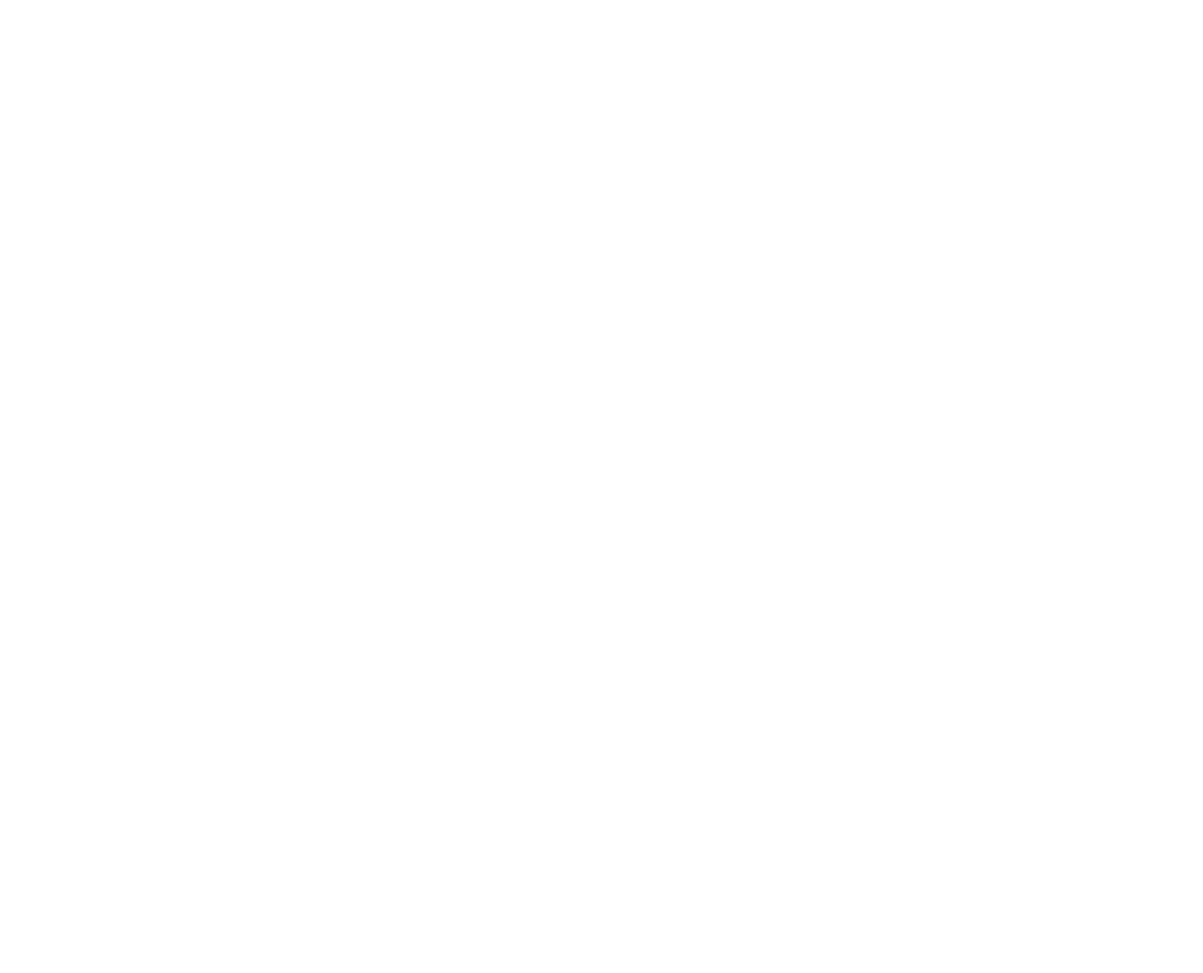
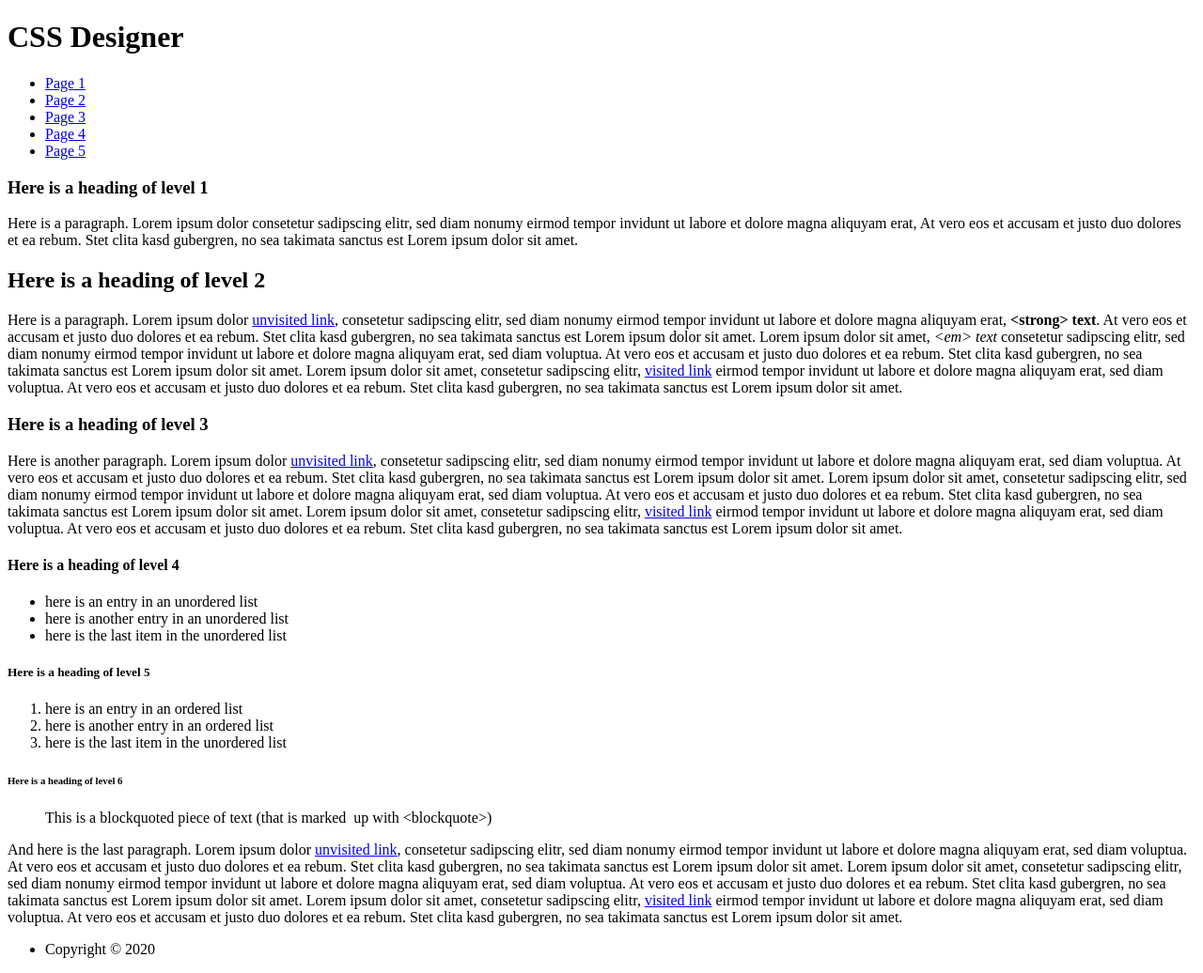
Before and after one commit to cvrnell/cvrnell.github.io, a plain HTML site: page week03/index.html in a window 1280 px wide. Shown: the whole page at 94% size. Before the commit the page ends 800 px from the top, so only its background shows below. Drawn offline with Linux system fonts and the light colour scheme.

Commit message:
initial code

```diff
--- a/week03/index.html
+++ b/week03/index.html
@@ -0,0 +1,52 @@
+<!doctype html>
+<html>
+   <head>
+      <meta charset="utf-8">
+      <title>CSS Designer</title>
+      <link href="styles.css" rel="stylesheet" type="text/css" />
+   </head>
+   <body>
+      <header>
+         <h1>CSS Designer</h1>
+      </header>
+      <section id="container">
+      <nav>
+         <ul>
+            <li><a href="#">Page 1</a></li>
+            <li><a href="#">Page 2</a></li>
+            <li><a href="#">Page 3</a></li>
+            <li><a href="#">Page 4</a></li>
+            <li><a href="#">Page 5</a></li>
+         </ul>
+      </nav>
+      <article id="content">
+         <h1>Here is a heading of level 1</h1>
+         <p>Here is a paragraph. Lorem ipsum dolor consetetur sadipscing elitr,  sed diam nonumy eirmod tempor invidunt ut labore et dolore magna aliquyam erat,  At vero eos et accusam et justo duo dolores et ea rebum. Stet clita kasd gubergren, no sea takimata sanctus est Lorem ipsum dolor sit amet. </p>
+         <h2>Here is a heading of level 2</h2>
+         <p>Here is a paragraph. Lorem ipsum dolor <a href="unvisitedpage.html">unvisited link</a>, consetetur sadipscing elitr,  sed diam nonumy eirmod tempor invidunt ut labore et dolore magna aliquyam erat, <strong>&lt;strong&gt; text</strong>. At vero eos et accusam et justo duo dolores et ea rebum. Stet clita kasd gubergren, no sea takimata sanctus est Lorem ipsum dolor sit amet. Lorem ipsum dolor sit amet, <em>&lt;em&gt; text</em> consetetur sadipscing elitr,  sed diam nonumy eirmod tempor invidunt ut labore et dolore magna aliquyam erat, sed diam voluptua. At vero eos et accusam et justo duo dolores et ea rebum. Stet clita kasd gubergren, no sea takimata sanctus est Lorem ipsum dolor sit amet. Lorem ipsum dolor sit amet, consetetur sadipscing elitr, <a href="#">visited link</a> eirmod tempor invidunt ut labore et dolore magna aliquyam erat, sed diam voluptua. At vero eos et accusam et justo duo dolores et ea rebum. Stet clita kasd gubergren, no sea takimata sanctus est Lorem ipsum dolor sit amet.</p>
+         <h3>Here is a heading of level 3</h3>
+         <p>Here is another paragraph. Lorem ipsum dolor <a href="unvisitedpage.html">unvisited link</a>, consetetur sadipscing elitr,  sed diam nonumy eirmod tempor invidunt ut labore et dolore magna aliquyam erat, sed diam voluptua. At vero eos et accusam et justo duo dolores et ea rebum. Stet clita kasd gubergren, no sea takimata sanctus est Lorem ipsum dolor sit amet. Lorem ipsum dolor sit amet, consetetur sadipscing elitr,  sed diam nonumy eirmod tempor invidunt ut labore et dolore magna aliquyam erat, sed diam voluptua. At vero eos et accusam et justo duo dolores et ea rebum. Stet clita kasd gubergren, no sea takimata sanctus est Lorem ipsum dolor sit amet. Lorem ipsum dolor sit amet, consetetur sadipscing elitr, <a href="#">visited link</a> eirmod tempor invidunt ut labore et dolore magna aliquyam erat, sed diam voluptua. At vero eos et accusam et justo duo dolores et ea rebum. Stet clita kasd gubergren, no sea takimata sanctus est Lorem ipsum dolor sit amet.</p>
+         <h4>Here is a heading of level 4</h4>
+         <ul>
+            <li>here is an entry in an unordered list</li>
+            <li>here is another entry in an unordered list</li>
+            <li>here is the last item in the unordered list</li>
+         </ul>
+         <h5>Here is a heading of level 5</h5>
+         <ol>
+            <li>here is an entry in an ordered list</li>
+            <li>here is another entry in an ordered list</li>
+            <li>here is the last item in the unordered list</li>
+         </ol>
+         <h6>Here is a heading of level 6</h6>
+         <blockquote> This is a blockquoted piece of text (that is marked&nbsp; up with &lt;blockquote&gt;) </blockquote>
+         <p>And here is the last paragraph. Lorem ipsum dolor <a href="unvisitedpage.html">unvisited link</a>, consetetur sadipscing elitr,  sed diam nonumy eirmod tempor invidunt ut labore et dolore magna aliquyam erat, sed diam voluptua. At vero eos et accusam et justo duo dolores et ea rebum. Stet clita kasd gubergren, no sea takimata sanctus est Lorem ipsum dolor sit amet. Lorem ipsum dolor sit amet, consetetur sadipscing elitr,  sed diam nonumy eirmod tempor invidunt ut labore et dolore magna aliquyam erat, sed diam voluptua. At vero eos et accusam et justo duo dolores et ea rebum. Stet clita kasd gubergren, no sea takimata sanctus est Lorem ipsum dolor sit amet. Lorem ipsum dolor sit amet, consetetur sadipscing elitr, <a href="#">visited link</a> eirmod tempor invidunt ut labore et dolore magna aliquyam erat, sed diam voluptua. At vero eos et accusam et justo duo dolores et ea rebum. Stet clita kasd gubergren, no sea takimata sanctus est Lorem ipsum dolor sit amet.</p>
+      </article>
+      </section>
+      <footer>
+         <ul>
+            <li>Copyright &copy; 2020</li>
+         </ul>
+      </footer>
+   </body>
+</html>
--- /dev/null
+++ b/week03/styles.css
@@ -0,0 +1,3 @@
+
+@charset "utf-8";
+/* CSS Document */
```
Also changed, not shown: week02/index.html (+0 -1 lines).
